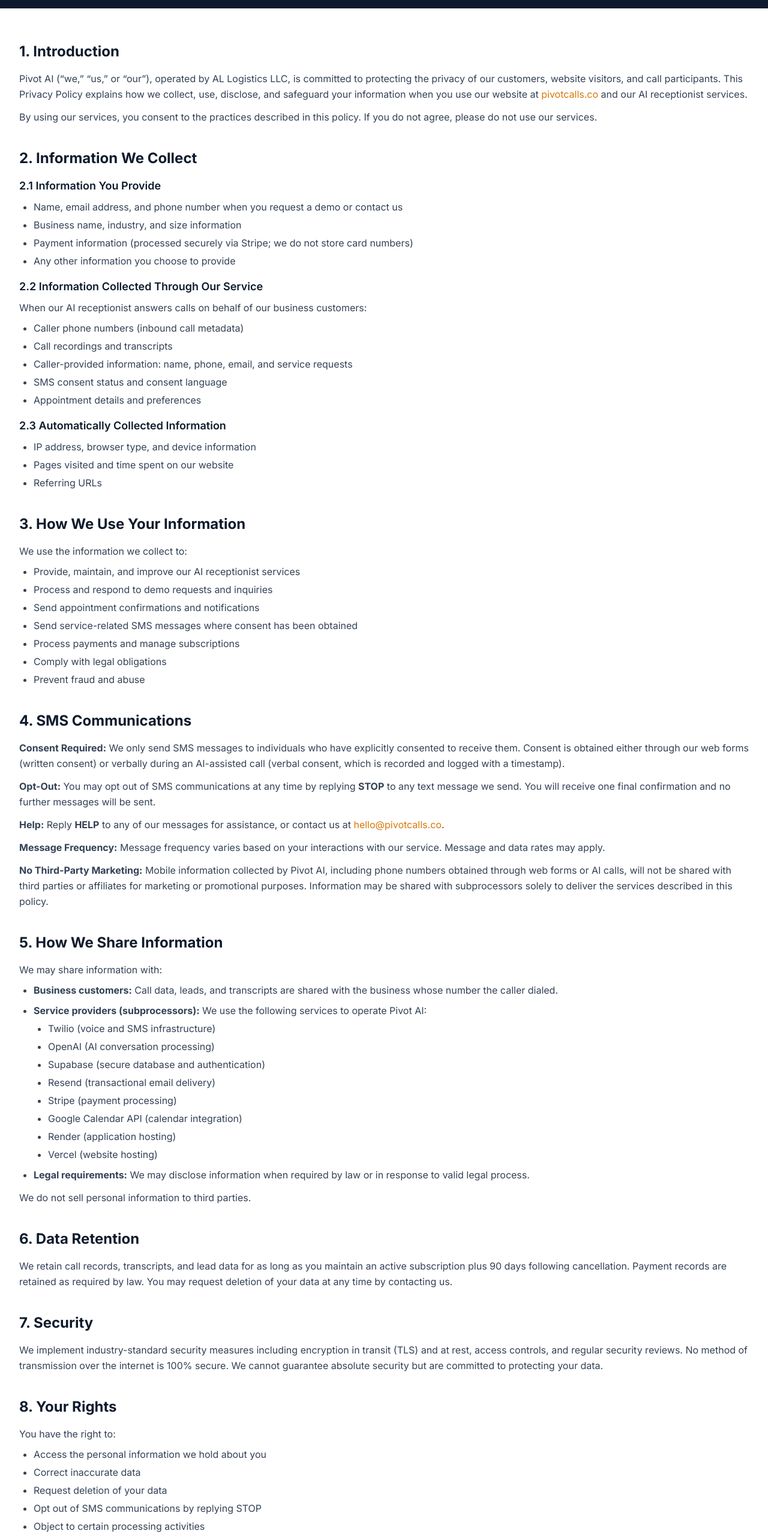
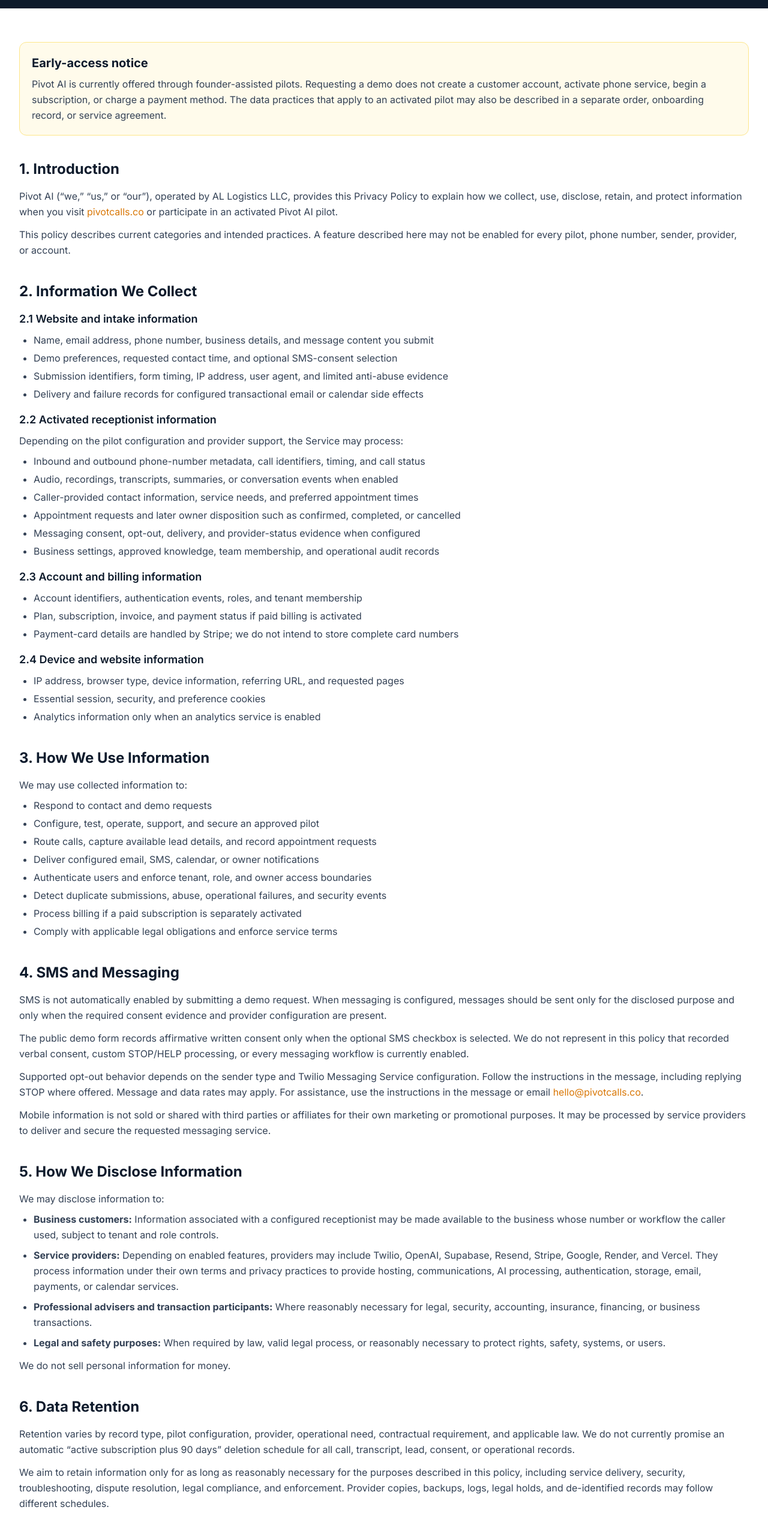
Before and after one commit to Gagan8atwal/pivot-ai-website, a Next.js app: page /privacy in a window 1280 px wide. Shown: the part 234-2797 px from the top of the page at 60% size. Built offline with nearby package versions, Linux system fonts and the light colour scheme.

Commit message:
fix(privacy): align policy with verified pilot lifecycle

```diff
--- a/app/privacy/page.tsx
+++ b/app/privacy/page.tsx
@@ -4,11 +4,11 @@
 
 export const metadata: Metadata = {
   title: 'Privacy Policy',
-  description: 'Pivot AI Privacy Policy — how we collect, use, and protect your information.',
+  description: 'Pivot AI Privacy Policy — how we collect, use, disclose, retain, and protect information.',
 }
 
 export default function PrivacyPage() {
-  const lastUpdated = 'June 27, 2026'
+  const lastUpdated = 'July 27, 2026'
 
   return (
     <>
@@ -22,198 +22,221 @@
         <div className="container mx-auto px-4 lg:px-8 py-14">
           <div className="max-w-3xl mx-auto prose prose-slate max-w-none">
             <div className="space-y-10 text-slate-700 leading-relaxed">
+              <section className="rounded-xl border border-amber-200 bg-amber-50 p-5">
+                <h2 className="text-xl font-bold text-navy-900 mb-2">Early-access notice</h2>
+                <p>
+                  Pivot AI is currently offered through founder-assisted pilots. Requesting a demo
+                  does not create a customer account, activate phone service, begin a subscription,
+                  or charge a payment method. The data practices that apply to an activated pilot may
+                  also be described in a separate order, onboarding record, or service agreement.
+                </p>
+              </section>
 
               <section>
                 <h2 className="text-2xl font-bold text-navy-900 mb-4">1. Introduction</h2>
                 <p>
                   Pivot AI (&ldquo;we,&rdquo; &ldquo;us,&rdquo; or &ldquo;our&rdquo;), operated by AL
-                  Logistics LLC, is committed to protecting the privacy of our customers,
-                  website visitors, and call participants. This Privacy Policy explains how we
-                  collect, use, disclose, and safeguard your information when you use our
-                  website at{' '}
+                  Logistics LLC, provides this Privacy Policy to explain how we collect, use,
+                  disclose, retain, and protect information when you visit{' '}
                   <a href="https://pivotcalls.co" className="text-amber-600 hover:underline">
                     pivotcalls.co
                   </a>{' '}
-                  and our AI receptionist services.
+                  or participate in an activated Pivot AI pilot.
                 </p>
                 <p className="mt-3">
-                  By using our services, you consent to the practices described in this policy.
-                  If you do not agree, please do not use our services.
+                  This policy describes current categories and intended practices. A feature described
+                  here may not be enabled for every pilot, phone number, sender, provider, or account.
                 </p>
               </section>
 
               <section>
                 <h2 className="text-2xl font-bold text-navy-900 mb-4">2. Information We Collect</h2>
-                <h3 className="text-lg font-semibold text-navy-900 mb-2">2.1 Information You Provide</h3>
+                <h3 className="text-lg font-semibold text-navy-900 mb-2">2.1 Website and intake information</h3>
                 <ul className="list-disc pl-6 space-y-1">
-                  <li>Name, email address, and phone number when you request a demo or contact us</li>
-                  <li>Business name, industry, and size information</li>
-                  <li>Payment information (processed securely via Stripe; we do not store card numbers)</li>
-                  <li>Any other information you choose to provide</li>
+                  <li>Name, email address, phone number, business details, and message content you submit</li>
+                  <li>Demo preferences, requested contact time, and optional SMS-consent selection</li>
+                  <li>Submission identifiers, form timing, IP address, user agent, and limited anti-abuse evidence</li>
+                  <li>Delivery and failure records for configured transactional email or calendar side effects</li>
                 </ul>
 
-                <h3 className="text-lg font-semibold text-navy-900 mb-2 mt-4">2.2 Information Collected Through Our Service</h3>
-                <p>When our AI receptionist answers calls on behalf of our business customers:</p>
+                <h3 className="text-lg font-semibold text-navy-900 mb-2 mt-4">2.2 Activated receptionist information</h3>
+                <p>Depending on the pilot configuration and provider support, the Service may process:</p>
                 <ul className="list-disc pl-6 space-y-1 mt-2">
-                  <li>Caller phone numbers (inbound call metadata)</li>
-                  <li>Call recordings and transcripts</li>
-                  <li>Caller-provided information: name, phone, email, and service requests</li>
-                  <li>SMS consent status and consent language</li>
-                  <li>Appointment details and preferences</li>
+                  <li>Inbound and outbound phone-number metadata, call identifiers, timing, and call status</li>
+                  <li>Audio, recordings, transcripts, summaries, or conversation events when enabled</li>
+                  <li>Caller-provided contact information, service needs, and preferred appointment times</li>
+                  <li>Appointment requests and later owner disposition such as confirmed, completed, or cancelled</li>
+                  <li>Messaging consent, opt-out, delivery, and provider-status evidence when configured</li>
+                  <li>Business settings, approved knowledge, team membership, and operational audit records</li>
                 </ul>
 
-                <h3 className="text-lg font-semibold text-navy-900 mb-2 mt-4">2.3 Automatically Collected Information</h3>
+                <h3 className="text-lg font-semibold text-navy-900 mb-2 mt-4">2.3 Account and billing information</h3>
                 <ul className="list-disc pl-6 space-y-1">
-                  <li>IP address, browser type, and device information</li>
-                  <li>Pages visited and time spent on our website</li>
-                  <li>Referring URLs</li>
+                  <li>Account identifiers, authentication events, roles, and tenant membership</li>
+                  <li>Plan, subscription, invoice, and payment status if paid billing is activated</li>
+                  <li>Payment-card details are handled by Stripe; we do not intend to store complete card numbers</li>
+                </ul>
+
+                <h3 className="text-lg font-semibold text-navy-900 mb-2 mt-4">2.4 Device and website information</h3>
+                <ul className="list-disc pl-6 space-y-1">
+                  <li>IP address, browser type, device information, referring URL, and requested pages</li>
+                  <li>Essential session, security, and preference cookies</li>
+                  <li>Analytics information only when an analytics service is enabled</li>
                 </ul>
               </section>
 
               <section>
-                <h2 className="text-2xl font-bold text-navy-900 mb-4">3. How We Use Your Information</h2>
-                <p>We use the information we collect to:</p>
+                <h2 className="text-2xl font-bold text-navy-900 mb-4">3. How We Use Information</h2>
+                <p>We may use collected information to:</p>
                 <ul className="list-disc pl-6 space-y-1 mt-2">
-                  <li>Provide, maintain, and improve our AI receptionist services</li>
-                  <li>Process and respond to demo requests and inquiries</li>
-                  <li>Send appointment confirmations and notifications</li>
-                  <li>Send service-related SMS messages where consent has been obtained</li>
-                  <li>Process payments and manage subscriptions</li>
-                  <li>Comply with legal obligations</li>
-                  <li>Prevent fraud and abuse</li>
+                  <li>Respond to contact and demo requests</li>
+                  <li>Configure, test, operate, support, and secure an approved pilot</li>
+                  <li>Route calls, capture available lead details, and record appointment requests</li>
+                  <li>Deliver configured email, SMS, calendar, or owner notifications</li>
+                  <li>Authenticate users and enforce tenant, role, and owner access boundaries</li>
+                  <li>Detect duplicate submissions, abuse, operational failures, and security events</li>
+                  <li>Process billing if a paid subscription is separately activated</li>
+                  <li>Comply with applicable legal obligations and enforce service terms</li>
                 </ul>
               </section>
 
               <section>
-                <h2 className="text-2xl font-bold text-navy-900 mb-4">4. SMS Communications</h2>
+                <h2 className="text-2xl font-bold text-navy-900 mb-4">4. SMS and Messaging</h2>
                 <p>
-                  <strong>Consent Required:</strong> We only send SMS messages to individuals
-                  who have explicitly consented to receive them. Consent is obtained either
-                  through our web forms (written consent) or verbally during an AI-assisted
-                  call (verbal consent, which is recorded and logged with a timestamp).
+                  SMS is not automatically enabled by submitting a demo request. When messaging is
+                  configured, messages should be sent only for the disclosed purpose and only when
+                  the required consent evidence and provider configuration are present.
                 </p>
                 <p className="mt-3">
-                  <strong>Opt-Out:</strong> You may opt out of SMS communications at any time
-                  by replying <strong>STOP</strong> to any text message we send. You will
-                  receive one final confirmation and no further messages will be sent.
+                  The public demo form records affirmative written consent only when the optional SMS
+                  checkbox is selected. We do not represent in this policy that recorded verbal consent,
+                  custom STOP/HELP processing, or every messaging workflow is currently enabled.
                 </p>
                 <p className="mt-3">
-                  <strong>Help:</strong> Reply <strong>HELP</strong> to any of our messages for
-                  assistance, or contact us at{' '}
+                  Supported opt-out behavior depends on the sender type and Twilio Messaging Service
+                  configuration. Follow the instructions in the message, including replying STOP where
+                  offered. Message and data rates may apply. For assistance, use the instructions in the
+                  message or email{' '}
                   <a href="mailto:hello@pivotcalls.co" className="text-amber-600 hover:underline">
                     hello@pivotcalls.co
                   </a>
                   .
                 </p>
                 <p className="mt-3">
-                  <strong>Message Frequency:</strong> Message frequency varies based on your
-                  interactions with our service. Message and data rates may apply.
-                </p>
-                <p className="mt-3">
-                  <strong>No Third-Party Marketing:</strong> Mobile information collected by
-                  Pivot AI, including phone numbers obtained through web forms or AI calls,
-                  will not be shared with third parties or affiliates for marketing or
-                  promotional purposes. Information may be shared with subprocessors solely to
-                  deliver the services described in this policy.
+                  Mobile information is not sold or shared with third parties or affiliates for their
+                  own marketing or promotional purposes. It may be processed by service providers to
+                  deliver and secure the requested messaging service.
                 </p>
               </section>
 
               <section>
-                <h2 className="text-2xl font-bold text-navy-900 mb-4">5. How We Share Information</h2>
-                <p>We may share information with:</p>
+                <h2 className="text-2xl font-bold text-navy-900 mb-4">5. How We Disclose Information</h2>
+                <p>We may disclose information to:</p>
                 <ul className="list-disc pl-6 space-y-2 mt-2">
                   <li>
-                    <strong>Business customers:</strong> Call data, leads, and transcripts are
-                    shared with the business whose number the caller dialed.
+                    <strong>Business customers:</strong> Information associated with a configured
+                    receptionist may be made available to the business whose number or workflow the
+                    caller used, subject to tenant and role controls.
                   </li>
                   <li>
-                    <strong>Service providers (subprocessors):</strong> We use the following
-                    services to operate Pivot AI:
-                    <ul className="list-disc pl-6 mt-1 space-y-1">
-                      <li>Twilio (voice and SMS infrastructure)</li>
-                      <li>OpenAI (AI conversation processing)</li>
-                      <li>Supabase (secure database and authentication)</li>
-                      <li>Resend (transactional email delivery)</li>
-                      <li>Stripe (payment processing)</li>
-                      <li>Google Calendar API (calendar integration)</li>
-                      <li>Render (application hosting)</li>
-                      <li>Vercel (website hosting)</li>
-                    </ul>
+                    <strong>Service providers:</strong> Depending on enabled features, providers may
+                    include Twilio, OpenAI, Supabase, Resend, Stripe, Google, Render, and Vercel. They
+                    process information under their own terms and privacy practices to provide hosting,
+                    communications, AI processing, authentication, storage, email, payments, or calendar services.
                   </li>
                   <li>
-                    <strong>Legal requirements:</strong> We may disclose information when
-                    required by law or in response to valid legal process.
+                    <strong>Professional advisers and transaction participants:</strong> Where reasonably
+                    necessary for legal, security, accounting, insurance, financing, or business transactions.
+                  </li>
+                  <li>
+                    <strong>Legal and safety purposes:</strong> When required by law, valid legal process,
+                    or reasonably necessary to protect rights, safety, systems, or users.
                   </li>
                 </ul>
-                <p className="mt-3">
-                  We do not sell personal information to third parties.
-                </p>
+                <p className="mt-3">We do not sell personal information for money.</p>
               </section>
 
               <section>
                 <h2 className="text-2xl font-bold text-navy-900 mb-4">6. Data Retention</h2>
                 <p>
-                  We retain call records, transcripts, and lead data for as long as you
-                  maintain an active subscription plus 90 days following cancellation. Payment
-                  records are retained as required by law. You may request deletion of your
-                  data at any time by contacting us.
+                  Retention varies by record type, pilot configuration, provider, operational need,
+                  contractual requirement, and applicable law. We do not currently promise an automatic
+                  &ldquo;active subscription plus 90 days&rdquo; deletion schedule for all call, transcript,
+                  lead, consent, or operational records.
+                </p>
+                <p className="mt-3">
+                  We aim to retain information only for as long as reasonably necessary for the purposes
+                  described in this policy, including service delivery, security, troubleshooting,
+                  dispute resolution, legal compliance, and enforcement. Provider copies, backups, logs,
+                  legal holds, and de-identified records may follow different schedules.
                 </p>
               </section>
 
               <section>
                 <h2 className="text-2xl font-bold text-navy-900 mb-4">7. Security</h2>
                 <p>
-                  We implement industry-standard security measures including encryption in
-                  transit (TLS) and at rest, access controls, and regular security reviews.
-                  No method of transmission over the internet is 100% secure. We cannot
-                  guarantee absolute security but are committed to protecting your data.
+                  We use measures intended to reduce risk, such as HTTPS/TLS for website traffic,
+                  authentication, access controls, tenant-scoped authorization, restricted service
+                  credentials, and provider-managed infrastructure where configured. Controls can vary
+                  by environment and feature, and no transmission or storage system is guaranteed secure.
+                </p>
+                <p className="mt-3">
+                  This policy does not represent that Pivot AI has completed an independent security
+                  certification, compliance audit, or recurring review program.
                 </p>
               </section>
 
               <section>
-                <h2 className="text-2xl font-bold text-navy-900 mb-4">8. Your Rights</h2>
-                <p>You have the right to:</p>
-                <ul className="list-disc pl-6 space-y-1 mt-2">
-                  <li>Access the personal information we hold about you</li>
-                  <li>Correct inaccurate data</li>
-                  <li>Request deletion of your data</li>
-                  <li>Opt out of SMS communications by replying STOP</li>
-                  <li>Object to certain processing activities</li>
-                </ul>
+                <h2 className="text-2xl font-bold text-navy-900 mb-4">8. Privacy Requests and Choices</h2>
+                <p>
+                  Depending on where you live and the circumstances, you may have rights to request
+                  access, correction, deletion, or information about certain processing. You may also
+                  withdraw consent or object to certain uses where applicable.
+                </p>
                 <p className="mt-3">
-                  To exercise any of these rights, contact us at{' '}
+                  Submit a request to{' '}
                   <a href="mailto:hello@pivotcalls.co" className="text-amber-600 hover:underline">
                     hello@pivotcalls.co
                   </a>
-                  .
+                  . We may need to verify your identity and authority before acting. Requests may be
+                  limited or denied where an exception applies, where records belong to a business
+                  customer, or where retention is required for security, legal, contractual, or operational reasons.
+                </p>
+                <p className="mt-3">
+                  We do not currently represent that every request can be completed through a self-service
+                  export or deletion control in the dashboard.
                 </p>
               </section>
 
               <section>
-                <h2 className="text-2xl font-bold text-navy-900 mb-4">9. Cookies</h2>
+                <h2 className="text-2xl font-bold text-navy-900 mb-4">9. Cookies and Analytics</h2>
                 <p>
-                  Our website uses essential cookies necessary for operation and analytics
-                  cookies to understand how visitors use our site. We do not use advertising
-                  cookies. You may disable cookies in your browser settings; some features
-                  may not function properly as a result.
+                  We may use essential cookies for authentication, security, sessions, and preferences.
+                  Analytics or similar technologies may be used only when configured. Browser settings
+                  can limit cookies, but some account or application functions may then be unavailable.
                 </p>
               </section>
 
               <section>
-                <h2 className="text-2xl font-bold text-navy-900 mb-4">10. Changes to This Policy</h2>
+                <h2 className="text-2xl font-bold text-navy-900 mb-4">10. Children</h2>
                 <p>
-                  We may update this Privacy Policy from time to time. We will notify you of
-                  material changes by posting the updated policy on our website and updating
-                  the &ldquo;Last updated&rdquo; date. Your continued use of our services following
-                  changes constitutes acceptance of the updated policy.
+                  Pivot AI is a business service and is not directed to children. Do not intentionally
+                  submit personal information about a child through a demo, contact, or pilot workflow
+                  unless you have appropriate authority and the use has been separately approved.
                 </p>
               </section>
 
               <section>
-                <h2 className="text-2xl font-bold text-navy-900 mb-4">11. Contact</h2>
+                <h2 className="text-2xl font-bold text-navy-900 mb-4">11. Changes to This Policy</h2>
                 <p>
-                  For questions about this Privacy Policy or your data, contact us at:
+                  We may update this Privacy Policy as our service and practices change. We will post the
+                  revised policy and update the date above. Additional notice may be provided where required.
                 </p>
+              </section>
+
+              <section>
+                <h2 className="text-2xl font-bold text-navy-900 mb-4">12. Contact</h2>
+                <p>For questions or privacy requests, contact:</p>
                 <address className="mt-3 not-italic">
                   <strong>Pivot AI · AL Logistics LLC</strong><br />
                   Fresno, California<br />
@@ -223,6 +246,13 @@
                 </address>
               </section>
 
+              <section className="rounded-xl border border-slate-200 bg-slate-50 p-5 text-sm">
+                <p>
+                  This policy is intended to describe Pivot AI&apos;s current practices and is not a
+                  substitute for legal advice. Business customers remain responsible for their own
+                  notices, consents, call-recording rules, communications compliance, and use of caller data.
+                </p>
+              </section>
             </div>
           </div>
         </div>
```
